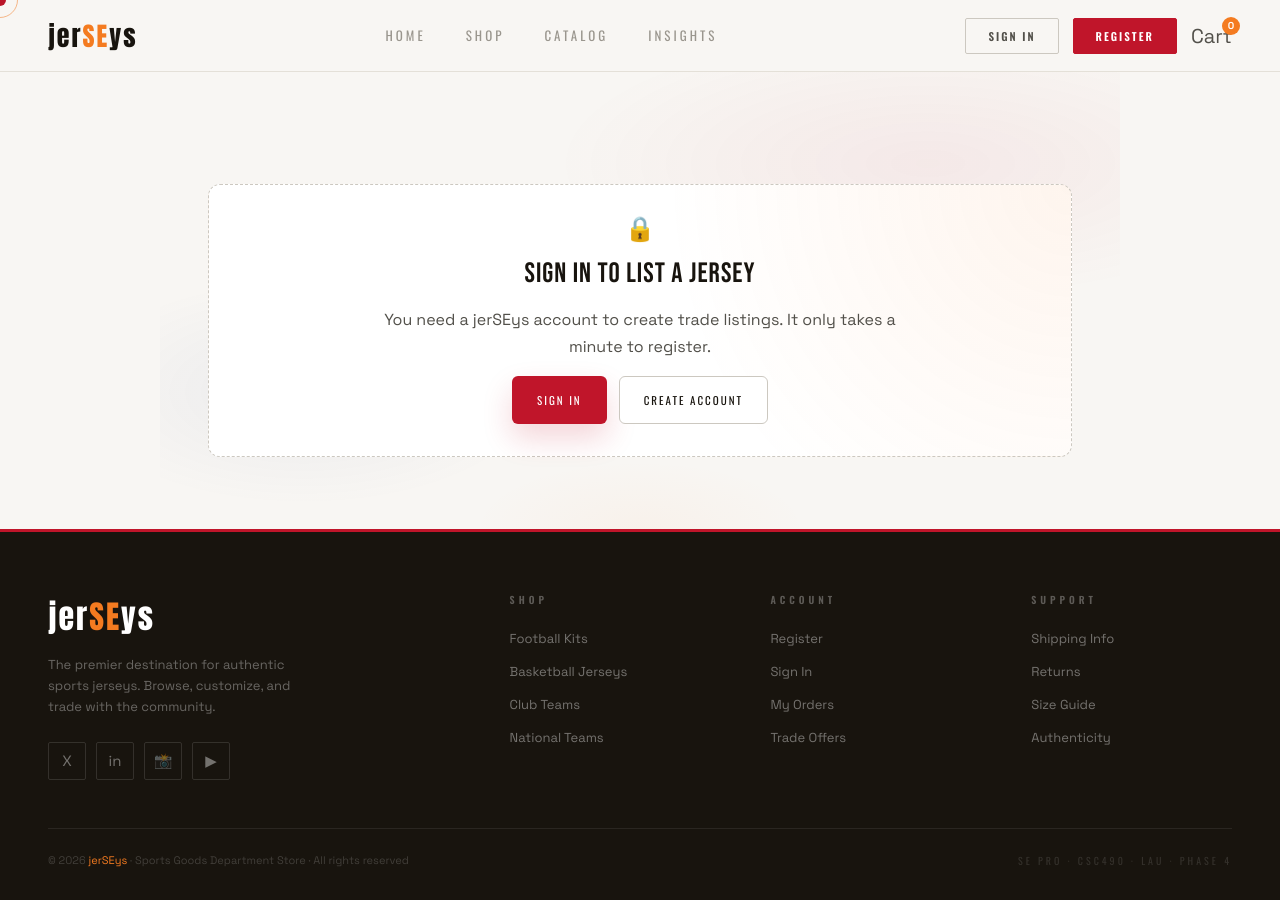
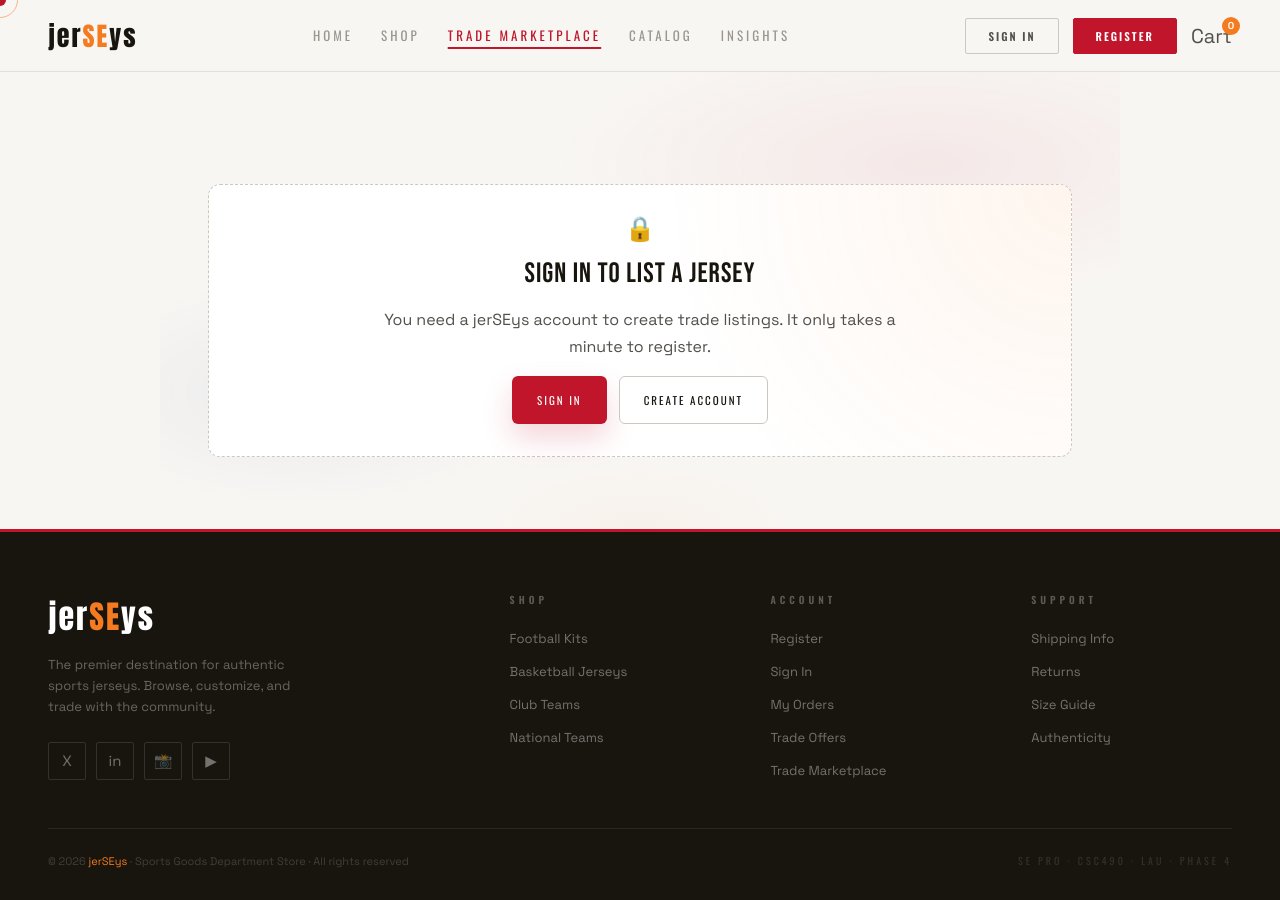
Before and after one commit to SE-Pr0/jerSEys, a React (Vite) app: page /trade/create in a window 1280 px wide. Built offline with nearby package versions, Linux system fonts and the light colour scheme.

Commit message:
Pulled Trade Changes from trading-jad, then fixed routing to these pages.

```diff
--- a/src/components/Footer.jsx
+++ b/src/components/Footer.jsx
@@ -21,19 +21,20 @@ const Footer = () => {
         <div>
           <div className="footer-col-title">Shop</div>
           <ul className="footer-links">
-            <li><a href="#">Football Kits</a></li>
-            <li><a href="#">Basketball Jerseys</a></li>
-            <li><a href="#">Club Teams</a></li>
-            <li><a href="#">National Teams</a></li>
+            <li><Link to="/shop">Football Kits</Link></li>
+            <li><Link to="/shop">Basketball Jerseys</Link></li>
+            <li><Link to="/shop#shop-catalog">Club Teams</Link></li>
+            <li><Link to="/shop#shop-catalog">National Teams</Link></li>
           </ul>
         </div>
         <div>
           <div className="footer-col-title">Account</div>
           <ul className="footer-links">
             <li><Link to="/register">Register</Link></li>
-            <li><a href="#">Sign In</a></li>
-            <li><a href="#">My Orders</a></li>
-            <li><a href="#">Trade Offers</a></li>
+            <li><Link to="/login">Sign In</Link></li>
+            <li><Link to="/order-history">My Orders</Link></li>
+            <li><Link to="/trade/requests">Trade Offers</Link></li>
+            <li><Link to="/trade">Trade Marketplace</Link></li>
           </ul>
         </div>
         <div>
--- a/src/components/Navbar.jsx
+++ b/src/components/Navbar.jsx
@@ -36,8 +36,13 @@ const Navbar = () => {
             Shop
           </NavLink>
         </li>
-        <li><a href="/shop#shop-catalog">Catalog</a></li>
-        <li><a href="/shop#shop-insights">Insights</a></li>
+        <li>
+          <NavLink to="/trade" className={({ isActive }) => (isActive ? 'active' : undefined)}>
+            Trade Marketplace
+          </NavLink>
+        </li>
+        <li><Link to="/shop#shop-catalog">Catalog</Link></li>
+        <li><Link to="/shop#shop-insights">Insights</Link></li>
       </ul>
       <div className="nav-actions">
         {user ? (
--- a/src/pages/TradeListingDetails.jsx
+++ b/src/pages/TradeListingDetails.jsx
@@ -1,6 +1,6 @@
 import React, { useState, useEffect } from 'react';
 import { useParams } from 'react-router-dom';
-import { Button, Card, FormField, PageHeader, PageShell } from '../components/ui';
+import { Button, Card, FormField, PageHeader, PageShell, StateBlock } from '../components/ui';
 import { useTrade } from '../context/TradeContext';
 import { getStoredUser } from '../utils/auth';
 import '../styles/trade.css';
@@ -8,18 +8,40 @@ import '../styles/trade.css';
 const TradeListingDetails = () => {
   const { listingId } = useParams();
   const { listings, addRequest } = useTrade();
-  const listing = listings.find((l) => l.id === listingId) || listings[0];
+  const listing = listings.find((l) => l.id === listingId);
 
   const [offerJersey, setOfferJersey] = useState('');
   const [message, setMessage] = useState('');
   const [sent, setSent] = useState(false);
   const [user, setUser] = useState(() => getStoredUser());
+  const [bought, setBought] = useState(false);
 
   useEffect(() => {
     const handler = () => setUser(getStoredUser());
     window.addEventListener('jerseys-auth-change', handler);
     return () => window.removeEventListener('jerseys-auth-change', handler);
   }, []);
+
+  if (!listing) {
+    return (
+      <PageShell className="trade-page">
+        <StateBlock
+          icon="?"
+          title="Trade listing not found"
+          description="That jersey listing may have been removed or the link is incorrect."
+          centered
+          actions={
+            <>
+              <Button variant="secondary" to="/trade">
+                Browse Marketplace
+              </Button>
+              <Button to="/trade/create">List Your Jersey</Button>
+            </>
+          }
+        />
+      </PageShell>
+    );
+  }
 
   const {
     image,
@@ -40,7 +62,6 @@ const TradeListingDetails = () => {
 
   const showPrice = price && listingType !== 'trade';
   const canTrade  = listingType === 'trade' || listingType === 'both';
-  const [bought, setBought] = useState(false);
 
   const handleSubmit = (e) => {
     e.preventDefault();
--- a/src/router.jsx
+++ b/src/router.jsx
@@ -1,5 +1,5 @@
 import React from 'react';
-import { Routes, Route } from 'react-router-dom';
+import { Routes, Route, Navigate } from 'react-router-dom';
 import MainLayout from './layouts/MainLayout';
 import Home from './pages/Home';
 import Shop from './pages/Shop';
@@ -26,6 +26,7 @@ const Router = () => {
         <Route path="profile" element={<Profile />} />
         <Route path="order-history" element={<OrderHistory />} />
         <Route path="trade"            element={<TradeMarketplace />} />
+        <Route path="trade/marketplace" element={<Navigate to="/trade" replace />} />
         <Route path="trade/requests"   element={<TradeRequests />} />
         <Route path="trade/create"     element={<CreateTradeListing />} />
         <Route path="trade/:listingId" element={<TradeListingDetails />} />
--- a/src/styles/navbar.css
+++ b/src/styles/navbar.css
@@ -29,7 +29,7 @@ nav {
 
 .nav-links {
   display: flex;
-  gap: 40px;
+  gap: 28px;
   list-style: none;
 }
 
```
Also changed, not shown: 5 other files (tests, documents, lock files or other folders).
